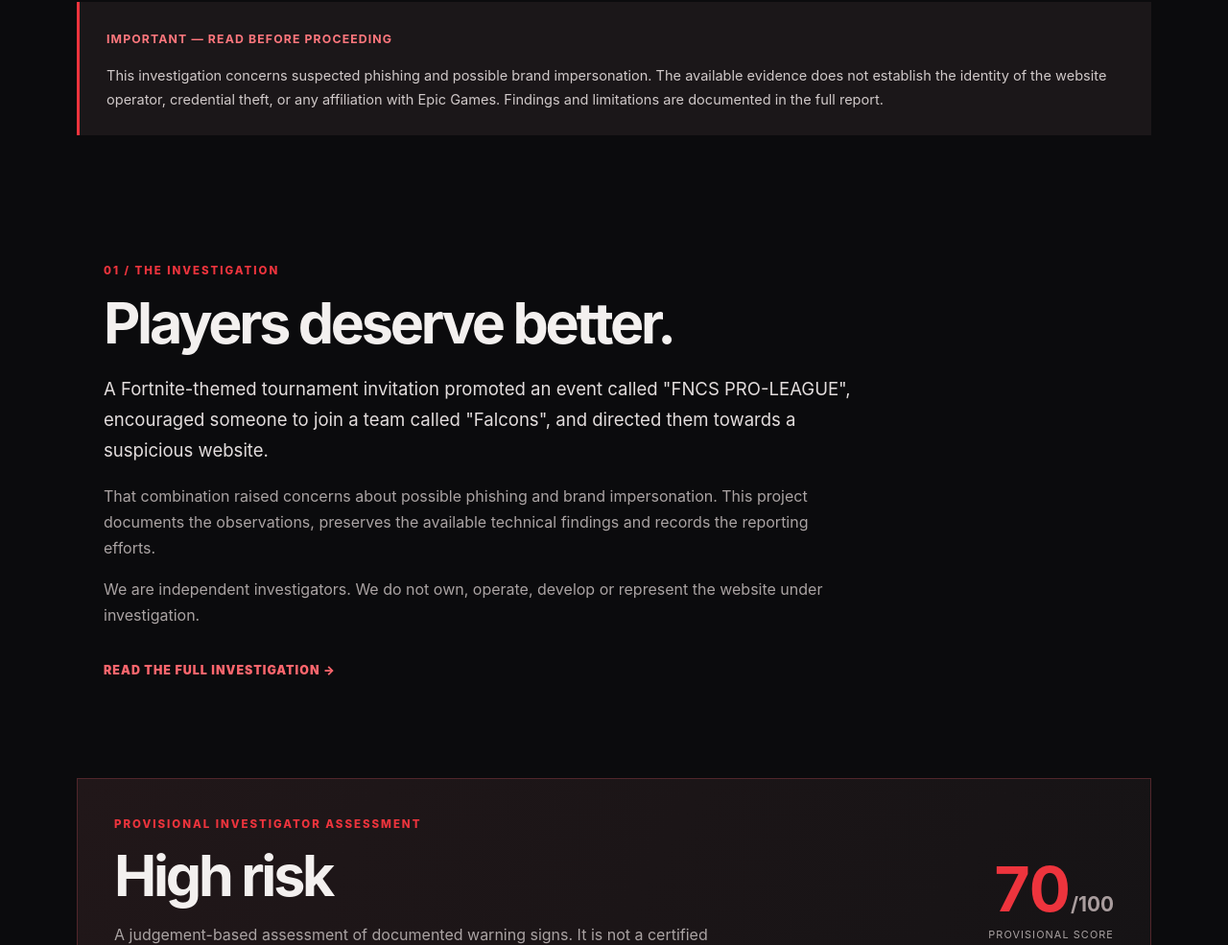
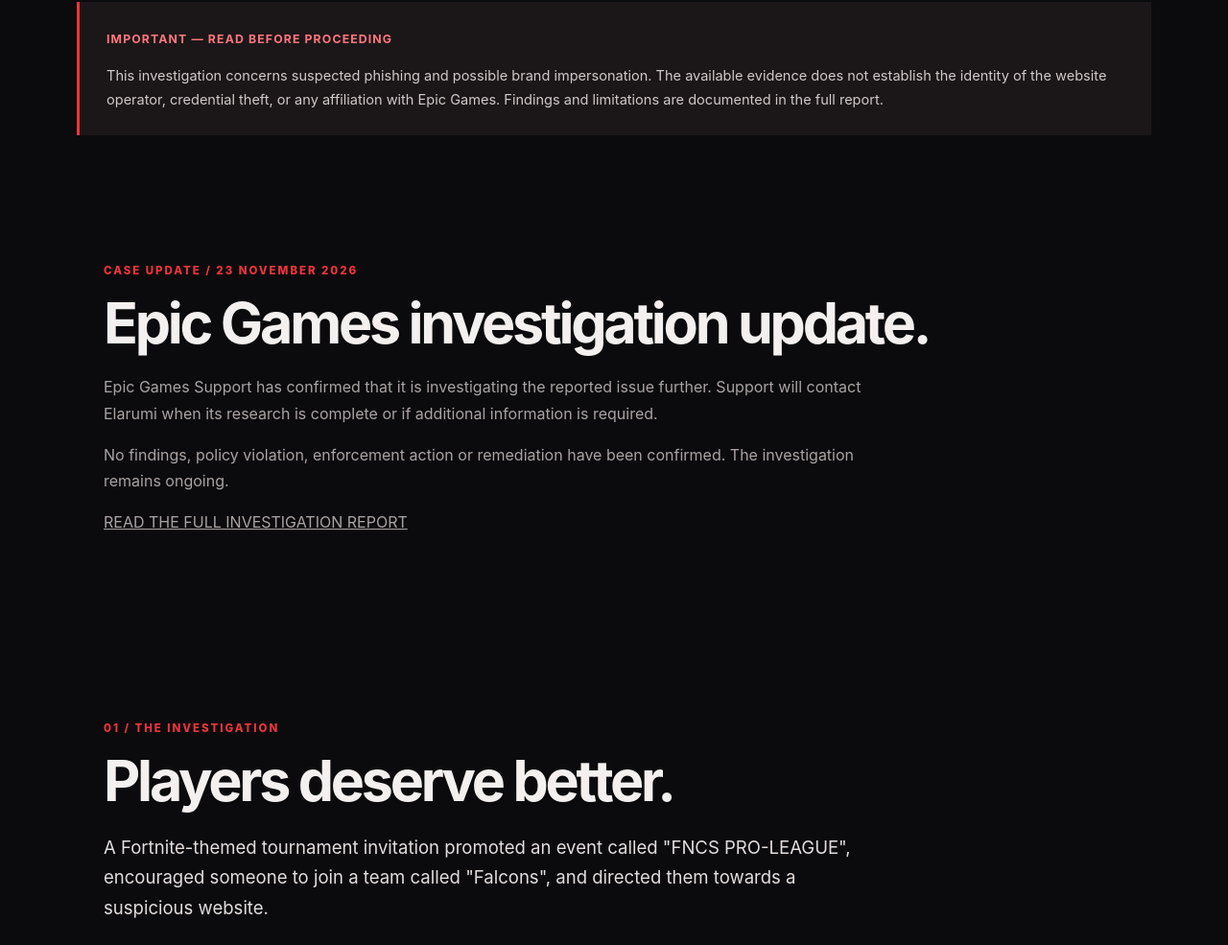
Before and after one commit to ItsElarumi/that-websites-fucked, a plain HTML site: page docs/index.html in a window 1280 px wide. Shown: the part 938-1923 px from the top of the page at 96% size. Drawn offline with Linux system fonts and the light colour scheme.

Commit message:
Update Epic investigation status

```diff
--- a/docs/index.html
+++ b/docs/index.html
@@ -47,6 +47,25 @@
         impersonation. The available evidence does not establish the identity
         of the website operator, credential theft, or any affiliation with
         Epic Games. Findings and limitations are documented in the full report.
+      </p>
+    </section>
+
+    <section class="section" id="investigation-status">
+      <div class="section-label">CASE UPDATE / 23 NOVEMBER 2026</div>
+      <h2>Epic Games investigation update.</h2>
+      <p>
+        Epic Games Support has confirmed that it is investigating the
+        reported issue further. Support will contact Elarumi when its
+        research is complete or if additional information is required.
+      </p>
+      <p>
+        No findings, policy violation, enforcement action or remediation
+        have been confirmed. The investigation remains ongoing.
+      </p>
+      <p>
+        <a href="https://github.com/ItsElarumi/that-websites-fucked/blob/main/THAT-WEBSITES-FUCKED.md">
+          READ THE FULL INVESTIGATION REPORT
+        </a>
       </p>
     </section>
 
--- a/integrity/SHA256SUMS.json
+++ b/integrity/SHA256SUMS.json
@@ -4,9 +4,9 @@
     ".gitignore": "a55fad7650ac3a46df85c83870503aff40f0679d9e5705aa7d22faa190632cd5",
     "PLAYER-PROTECTION.md": "baf86c16068a7fc4ba31f30af831b0ef6285e8c976c25f492f50eafeccc3460c",
     "README.md": "2e402f76a4e7e4ad90a0cae4ad2667a75767bb09038b5aa0c6a5c541c77e56d7",
-    "THAT-WEBSITES-FUCKED.md": "36e0723258df1bcafc7050df3a6646949268cbd000167e0af77eb57b161dacd5",
+    "THAT-WEBSITES-FUCKED.md": "9c45c81284c0ee92055b239e23b07feff0787a64538a7dd5d6c8e2dc0e605cbb",
     "VIRUSTOTAL-REPOSITORY-ANALYSIS.md": "2c501038d7887bb80cd6d9d4805df2019941d9349381df6ef69849a183d35b20",
-    "docs/index.html": "611e3bba823e04af406e041aa9a96603f043fc3a480bfbad3a55637eba57146d",
+    "docs/index.html": "c14a1f888b7625418ae79db42bcbb85bffb4bab9cb71f97a8a2256ad909f851c",
     "docs/style.css": "2548d483e9915f3b0e725f40307ebcb7b0ee5592a967ee4610bde4cbc26da470",
     "scripts/integrity_check.py": "c0cc058ee61e6ca3e0817003cca7c9904b7f7763595a51d7b07e63368800ec28"
   }
```
Also changed, not shown: 1 other file.
